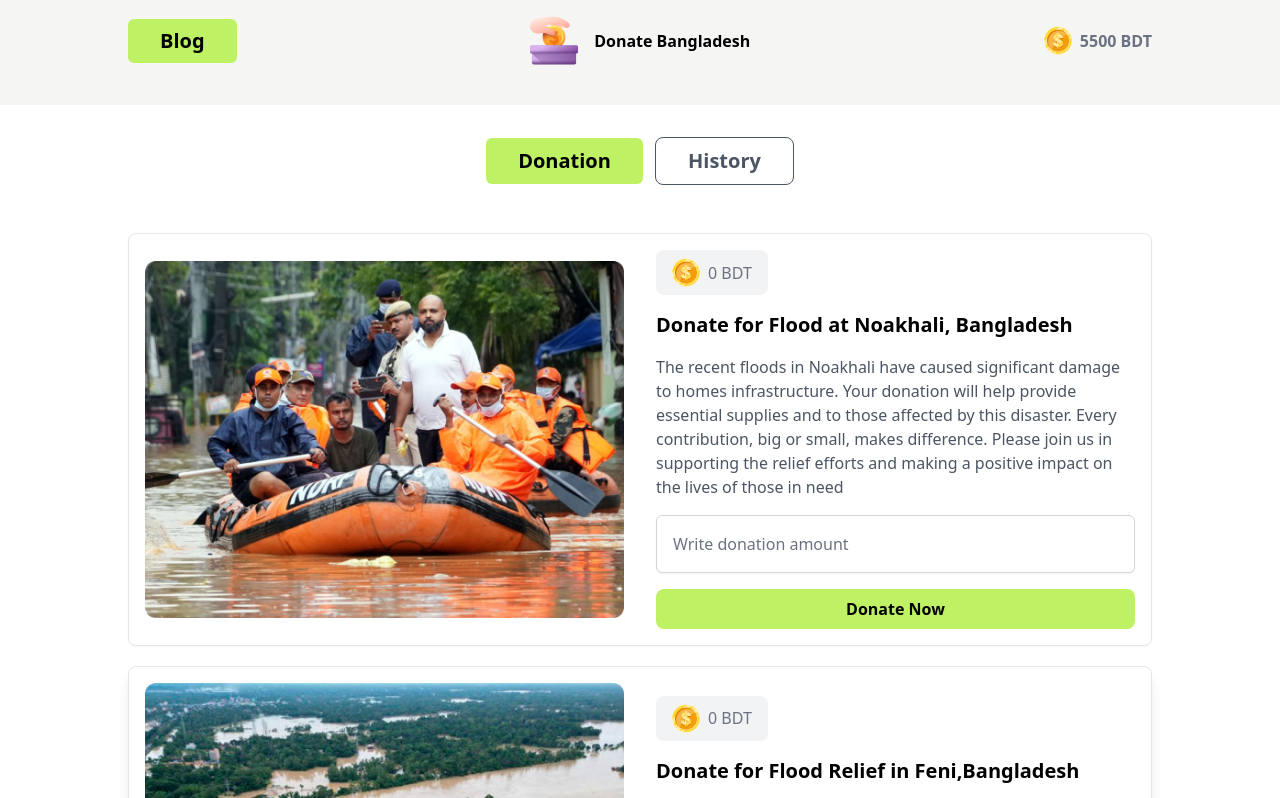
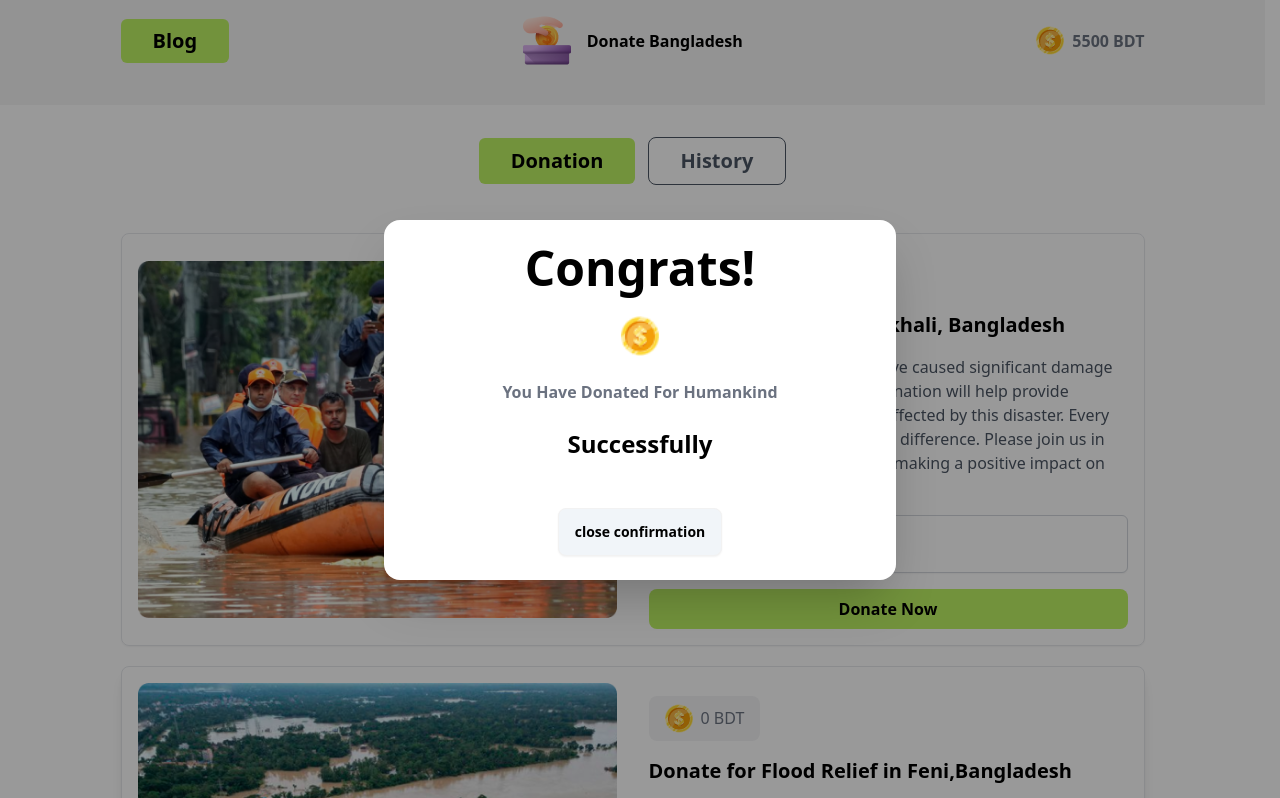
Before and after one commit to TahsinAlahi/DonateBD, a plain HTML site: page index.html in a window 1280 px wide. Shown: the top 798 px of the page. Drawn offline with nearby package versions, Linux system fonts and the light colour scheme.

Commit message:
made modal

```diff
--- a/app.js
+++ b/app.js
@@ -63,6 +63,8 @@ function handleDonate(e) {
 
 for (let donateBtn of donationBtns) {
   donateBtn.addEventListener("click", handleDonate);
+
+  my_modal_1.showModal();
 }
 
 function addHistoryItem(historyObj) {
--- a/index.html
+++ b/index.html
@@ -85,6 +85,7 @@
             />
             <button
               class="donateBtn bg-lime-300 w-full py-2 text-black font-semibold rounded-lg"
+              onclick="my_modal_1.showModal()"
             >
               Donate Now
             </button>
@@ -122,6 +123,7 @@
             />
             <button
               class="donateBtn bg-lime-300 w-full py-2 text-black font-semibold rounded-lg"
+              onclick="my_modal_1.showModal()"
             >
               Donate Now
             </button>
@@ -159,14 +161,38 @@
             />
             <button
               class="donateBtn bg-lime-300 w-full py-2 text-black font-semibold rounded-lg"
+              onclick="my_modal_1.showModal()"
             >
               Donate Now
             </button>
           </div>
         </div>
+
+        <!-- modal -->
+        <dialog id="my_modal_1" class="modal">
+          <div
+            class="modal-box bg-white text-center flex items-center flex-col gap-6"
+          >
+            <h3 class="text-5xl font-bold text-black">Congrats!</h3>
+            <img src="./assets/coin.png" alt="Coins" class="w-1/12 mx-auto" />
+            <p class="text-gray-500 font-semibold">
+              You Have Donated For Humankind
+            </p>
+            <h3 class="text-black text-2xl font-bold">Successfully</h3>
+            <div class="modal-action">
+              <form method="dialog">
+                <button
+                  class="btn py-2 px-4 bg-slate-100 text-black text-md hover:bg-slate-300 outline-none"
+                >
+                  close confirmation
+                </button>
+              </form>
+            </div>
+          </div>
+        </dialog>
       </main>
       <main
-        class="flex flex-col max-w-screen-lg mx-auto gap-4 h-screen"
+        class="hidden flex flex-col max-w-screen-lg mx-auto gap-4 h-screen"
         id="historyPage"
       ></main>
     </div>
```
